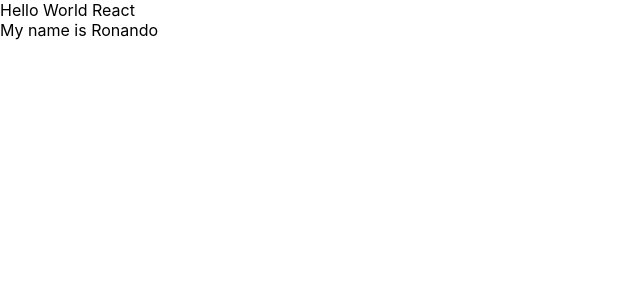
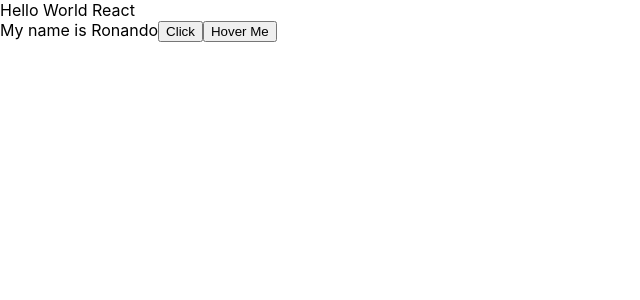
Before and after one commit to thanhcao259/base-react-redux, a React (Create React App) app: page / in a window 1280 px wide. Shown: the top 300 px of the page, without its empty margins (0-640 px from the left). Built offline with nearby package versions, Linux system fonts and the light colour scheme.

Commit message:
DOM event click

```diff
--- a/src/components/MyComponent.js
+++ b/src/components/MyComponent.js
@@ -5,10 +5,24 @@ class MyComponent extends React.Component {
     state = {
         name: 'Ronando', address: 'VN', age: 30
     }
+
+    handleClick(event){
+        console.log(`>>> Clicked button ${this.state.age}`);
+        console.log(event.target);
+    }
+
+    handleMouseOver(event) {
+        console.log(event.target);
+        // console.log(event);
+    }
     render() {
         return (
             <div>
                 My name is {this.state.name}
+                <button className='btn-click'
+                    onClick={(e)=>{this.handleClick(e)}}>Click</button>
+                <button className='btn-hover'
+                    onMouseOver={this.handleMouseOver}>Hover Me</button>
             </div>
         )
     }
```
